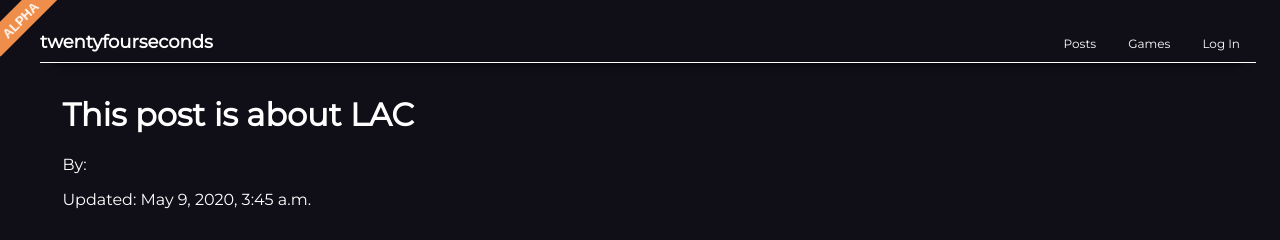
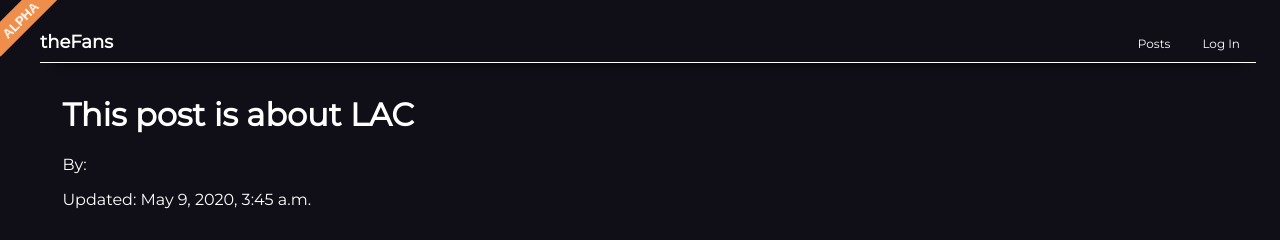
Before and after one commit to 21jordanmorris/theFans---Django-Outdated, a Django app: a page that uses posts/templates/post_base.html in a window 1280 px wide. Shown: the top 240 px of the page. Run offline with Django 3.2, Linux system fonts and the light colour scheme; data comes from the database, SQL or seed files in the repository; both versions use the stored data as it was after the commit; some libraries are stand-ins or nearby versions.

Commit message:
twentyfourseconds -> theFans; frontend only

```diff
--- a/nba_games/templates/game_detail.html
+++ b/nba_games/templates/game_detail.html
@@ -6,7 +6,7 @@
     <link rel="stylesheet" type="text/css" href="{% static 'game_detail.css' %}"/>
     <link rel="stylesheet" href="https://use.fontawesome.com/releases/v5.8.1/css/all.css" integrity="sha384-50oBUHEmvpQ+1lW4y57PTFmhCaXp0ML5d60M1M7uH2+nqUivzIebhndOJK28anvf" crossorigin="anonymous">
     <link href="https://fonts.googleapis.com/css?family=IBM+Plex+Mono|Montserrat&display=swap" rel="stylesheet">
-    <title>twentyfourseconds</title>
+    <title>theFans</title>
 </head>
 
 <div class="header">
--- a/nba_games/templates/games.html
+++ b/nba_games/templates/games.html
@@ -5,7 +5,7 @@
     <link rel="stylesheet" type="text/css" href="{% static 'games.css' %}"/>
     <link rel="stylesheet" href="https://use.fontawesome.com/releases/v5.8.1/css/all.css" integrity="sha384-50oBUHEmvpQ+1lW4y57PTFmhCaXp0ML5d60M1M7uH2+nqUivzIebhndOJK28anvf" crossorigin="anonymous">
     <link href="https://fonts.googleapis.com/css?family=IBM+Plex+Mono|Montserrat&display=swap" rel="stylesheet">
-    <title>twentyfourseconds</title>
+    <title>theFans</title>
 </head>
 
 <body>
--- a/pages/templates/base.html
+++ b/pages/templates/base.html
@@ -11,13 +11,13 @@
     <script data-ad-client="ca-pub-9073544643006700" async src="https://pagead2.googlesyndication.com/pagead/js/adsbygoogle.js"></script>
     {% block stylesheet %}
     {% endblock stylesheet %}
-    <title>twentyfourseconds</title>
+    <title>theFans</title>
 </head>
 <body>
     <!-- Navigation -->
     <nav class="nav-bar">
         <div class="nav-left">
-            <h1>twentyfourseconds</h1>
+            <h1>theFans</h1>
         </div>
         <ul class="nav-links nav-right">
             <li><a href="{% url 'post_list' %}">Posts</a></li>
--- a/posts/templates/post_base.html
+++ b/posts/templates/post_base.html
@@ -8,7 +8,7 @@
     {% block stylesheets %}
     {% endblock stylesheets %}
     <link href="https://fonts.googleapis.com/css?family=Montserrat&display=swap" rel="stylesheet">
-    <title>twentyfourseconds</title>
+    <title>theFans</title>
 </head>
 
 <div class="container"/>
@@ -21,7 +21,7 @@
     <div class="nav-fixed">
         <nav class="nav-bar">
             <div class="nav-left">
-                <h1 class="site-title" onclick="window.location.href='/'">twentyfourseconds</h1>
+                <h1 class="site-title" onclick="window.location.href='/'">theFans</h1>
             </div>
             <ul class="nav-links nav-right">
                 {% if request.user.is_staff or request.user.is_superuser %}
@@ -29,7 +29,7 @@
                 {% endif %}
                 {% block links %}
                 {% endblock links%}
-                <li><a href="{% url 'games' %}">Games</a></li>
+                <!--<li><a href="{% url 'games' %}">Games</a></li>-->
                 {% if user.is_authenticated %}
                     <li><a href="{% url 'update_user' user.slug %}">{{ user.username }}</a></li>
                     <li><a href="{% url 'logout' %}">Log Out</a></li>
--- a/posts/templates/post_form.html
+++ b/posts/templates/post_form.html
@@ -10,7 +10,7 @@
     <link rel="stylesheet" type="text/css" href="{% static 'post_forms.css' %}">
     <link href="https://fonts.googleapis.com/css?family=Montserrat&display=swap" rel="stylesheet">
     <link rel="stylesheet" href="https://use.fontawesome.com/releases/v5.8.1/css/all.css" integrity="sha384-50oBUHEmvpQ+1lW4y57PTFmhCaXp0ML5d60M1M7uH2+nqUivzIebhndOJK28anvf" crossorigin="anonymous">
-    <title>twentyfourseconds</title>
+    <title>theFans</title>
 </head>
 <body>
 
--- a/twentyfourseconds/settings.py
+++ b/twentyfourseconds/settings.py
@@ -27,7 +27,7 @@
 # SECURITY WARNING: don't run with debug turned on in production!
 DEBUG = False
 
-ALLOWED_HOSTS = ['localhost', 'twentyfourseconds.herokuapp.com']
+ALLOWED_HOSTS = ['localhost', 'thefans.herokuapp.com']
 
 
 # Application definition
--- a/users/templates/user_base.html
+++ b/users/templates/user_base.html
@@ -10,7 +10,7 @@
     <link rel="stylesheet" type="text/css" href="{% static 'post_forms.css' %}">
     <link rel="stylesheet" href="https://use.fontawesome.com/releases/v5.8.1/css/all.css" integrity="sha384-50oBUHEmvpQ+1lW4y57PTFmhCaXp0ML5d60M1M7uH2+nqUivzIebhndOJK28anvf" crossorigin="anonymous">
     <link href="https://fonts.googleapis.com/css?family=Montserrat&display=swap" rel="stylesheet">
-    <title>twentyfourseconds</title>
+    <title>theFans</title>
 </head>
 
 <body>
```
Also changed, not shown: db.sqlite3.
